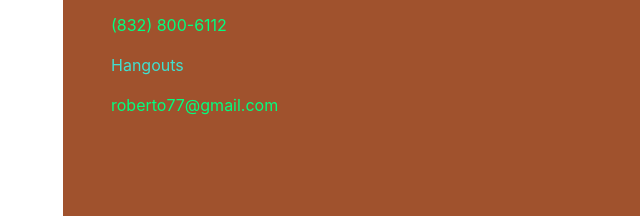
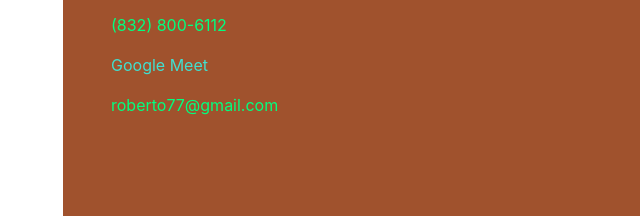
Before and after one commit to UHDrob/ro-go.com, a plain HTML site: page index.html in a window 1280 px wide. Shown: the part 8353-8569 px from the top of the page, 209-849 px from the left. Drawn offline with nearby package versions, Linux system fonts and the light colour scheme; a web font is replaced by a local one.

Commit message:
Update index.html

```diff
--- a/index.html
+++ b/index.html
@@ -300,7 +300,7 @@
 
                     <p style="color: turquoise">Telegram/Signal/Viber/WhatsApp</p>
                     <p style="color:springgreen">(832) 800-6112</p>
-                    <p style="color:turquoise">Hangouts</p>
+                    <p style="color:turquoise">Google Meet</p>
                     <p style="color:springgreen"> roberto77@gmail.com</p>
                 </div>
 
```
